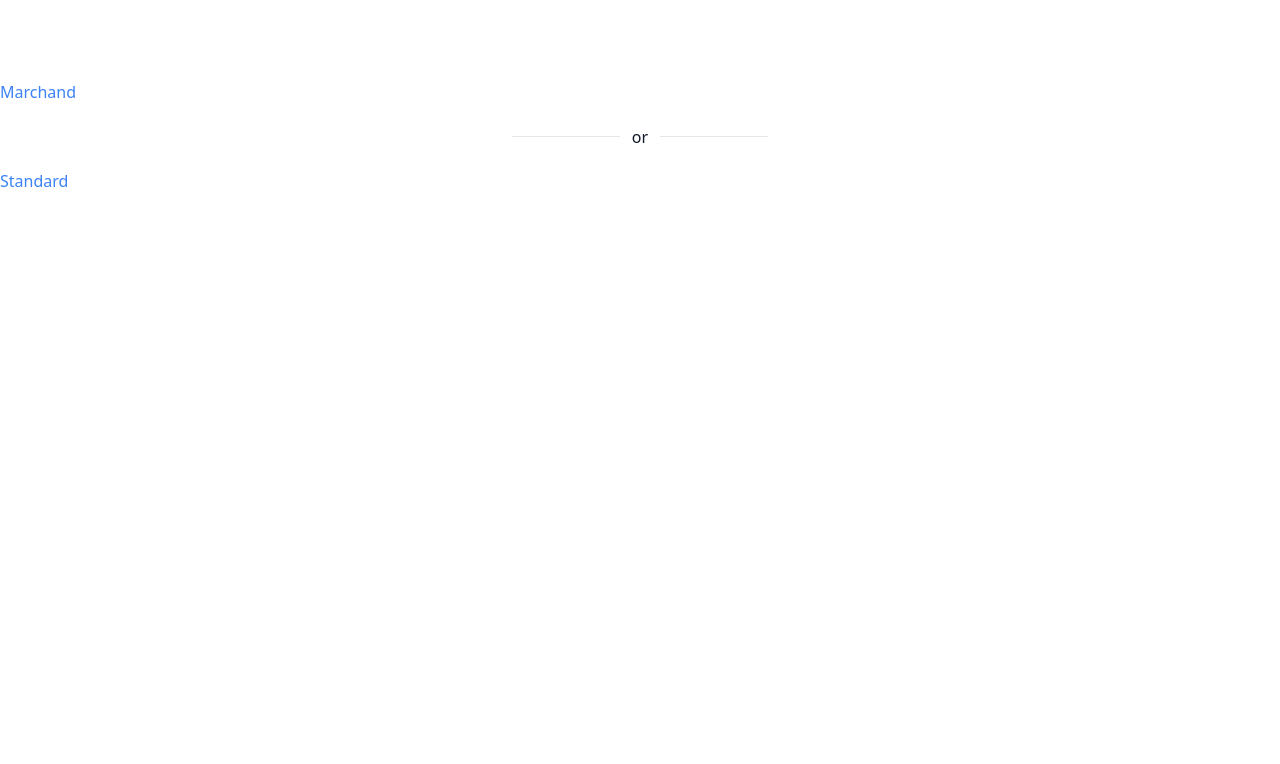
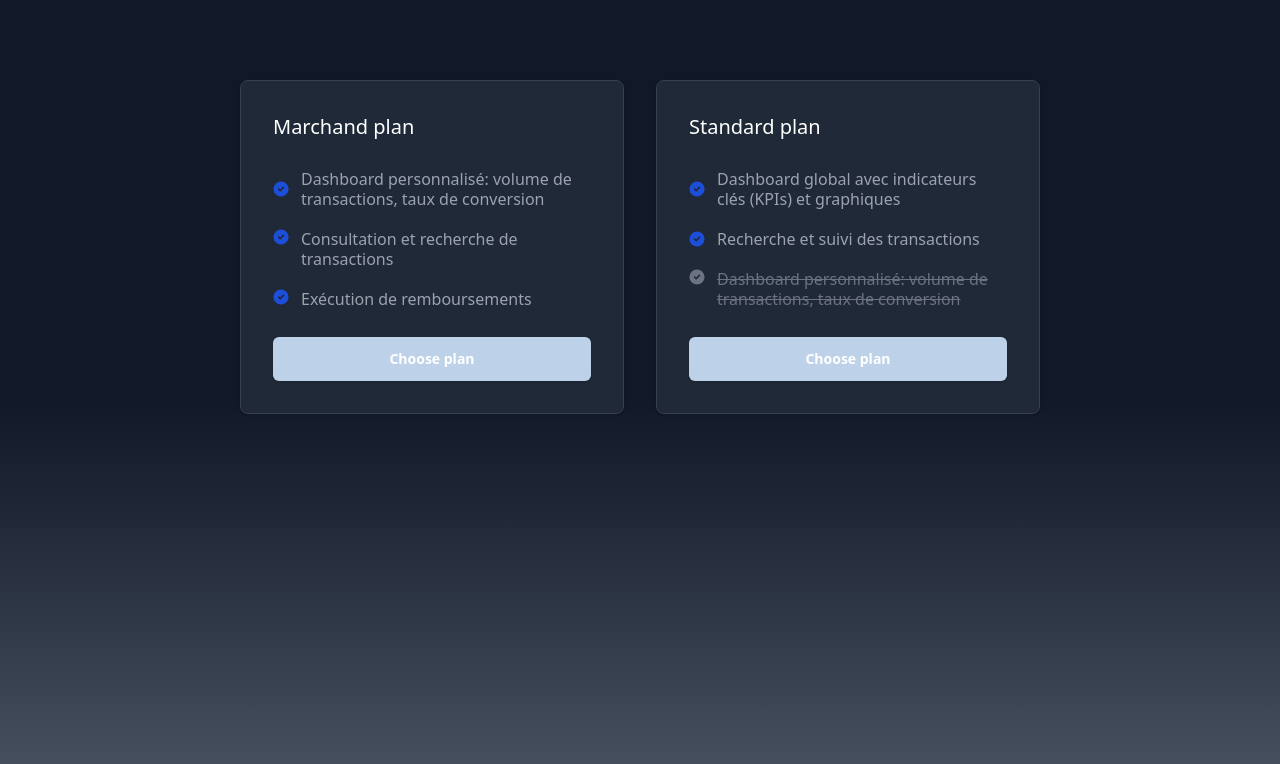
Before and after one commit to Ghost-15/stripe-frontend, a Vue app: page /abonnement in a window 1280 px wide. Shown: the top 764 px of the page. Built offline with nearby package versions, Linux system fonts and the light colour scheme.

Commit message:
Bien joue negro

```diff
--- a/src/views/AbonnementView.vue
+++ b/src/views/AbonnementView.vue
@@ -2,73 +2,76 @@
 </script>
 
 <template>
-  <div class="flex-1 mt-20">
-    <router-link to="/marchandRegister" class="text-blue-500 hover:underline">
-      Marchand
+<div class="flex-1 grid grid-flow-col justify-items-center bg-gradient-to-t from-gray-600 to-gray-900 to-50%">
+  <div class="mt-20 grid grid-cols-2 gap-8">
+    <div>
+    <router-link to="/marchandRegister">
+      <div class="w-full max-w-sm p-4 border border-gray-200 rounded-lg shadow-sm sm:p-8 bg-gray-800 border-gray-700">
+        <h5 class="mb-4 text-xl font-medium text-white ">Marchand plan</h5>
+        <ul role="list" class="space-y-5 my-7">
+          <li class="flex items-center">
+            <svg class="shrink-0 w-4 h-4 text-blue-700 dark:text-blue-500" aria-hidden="true" xmlns="http://www.w3.org/2000/svg" fill="currentColor" viewBox="0 0 20 20">
+              <path d="M10 .5a9.5 9.5 0 1 0 9.5 9.5A9.51 9.51 0 0 0 10 .5Zm3.707 8.207-4 4a1 1 0 0 1-1.414 0l-2-2a1 1 0 0 1 1.414-1.414L9 10.586l3.293-3.293a1 1 0 0 1 1.414 1.414Z"/>
+            </svg>
+            <span class="text-base font-normal leading-tight text-gray-400 ms-3">Dashboard personnalisé: volume de transactions, taux de conversion</span>
+          </li>
+          <li class="flex">
+            <svg class="shrink-0 w-4 h-4 text-blue-700 dark:text-blue-500" aria-hidden="true" xmlns="http://www.w3.org/2000/svg" fill="currentColor" viewBox="0 0 20 20">
+              <path d="M10 .5a9.5 9.5 0 1 0 9.5 9.5A9.51 9.51 0 0 0 10 .5Zm3.707 8.207-4 4a1 1 0 0 1-1.414 0l-2-2a1 1 0 0 1 1.414-1.414L9 10.586l3.293-3.293a1 1 0 0 1 1.414 1.414Z"/>
+            </svg>
+            <span class="text-base font-normal leading-tight text-gray-400 ms-3">Consultation et recherche de transactions</span>
+          </li>
+          <li class="flex">
+            <svg class="shrink-0 w-4 h-4 text-blue-700 dark:text-blue-500" aria-hidden="true" xmlns="http://www.w3.org/2000/svg" fill="currentColor" viewBox="0 0 20 20">
+              <path d="M10 .5a9.5 9.5 0 1 0 9.5 9.5A9.51 9.51 0 0 0 10 .5Zm3.707 8.207-4 4a1 1 0 0 1-1.414 0l-2-2a1 1 0 0 1 1.414-1.414L9 10.586l3.293-3.293a1 1 0 0 1 1.414 1.414Z"/>
+            </svg>
+            <span class="text-base font-normal leading-tight text-gray-400 ms-3">Exécution de remboursements</span>
+          </li>
+        </ul>
+
+        <button type="submit" class="flex w-full justify-center rounded-md  bg-[#bdd2e9] text-[#14191f] px-5 py-2.5 text-sm font-semibold leading-6 text-white shadow-sm hover:bg-slate-500 focus-visible:outline focus-visible:outline-2 focus-visible:outline-offset-2 focus-visible:outline-indigo-600">
+          Choose plan
+        </button>
+      </div>
     </router-link>
-    <div class="inline-flex items-center justify-center w-full">
-      <hr class="w-64 h-px my-8 bg-gray-200 border-0 dark:bg-gray-700">
-      <span class="absolute px-3 font-medium text-gray-900 -translate-x-1/2 bg-white left-1/2 dark:text-white dark:bg-gray-900">or</span>
     </div>
-    <router-link to="/standardRegister" class="text-blue-500 hover:underline">
-      Standard
+
+    <div>
+    <router-link to="/standardRegister">
+      <div class="w-full max-w-sm p-4 border border-gray-200 rounded-lg shadow-sm sm:p-8 bg-gray-800 border-gray-700">
+        <h5 class="mb-4 text-xl font-medium text-white">Standard plan</h5>
+        <ul role="list" class="space-y-5 my-7">
+          <li class="flex items-center">
+            <svg class="shrink-0 w-4 h-4 text-blue-700 dark:text-blue-500" aria-hidden="true" xmlns="http://www.w3.org/2000/svg" fill="currentColor" viewBox="0 0 20 20">
+              <path d="M10 .5a9.5 9.5 0 1 0 9.5 9.5A9.51 9.51 0 0 0 10 .5Zm3.707 8.207-4 4a1 1 0 0 1-1.414 0l-2-2a1 1 0 0 1 1.414-1.414L9 10.586l3.293-3.293a1 1 0 0 1 1.414 1.414Z"/>
+            </svg>
+            <span class="text-base font-normal leading-tight text-gray-400 ms-3">Dashboard global avec indicateurs clés (KPIs) et graphiques</span>
+          </li>
+
+          <li class="flex items-center">
+            <svg class="shrink-0 w-4 h-4 text-blue-700 dark:text-blue-500" aria-hidden="true" xmlns="http://www.w3.org/2000/svg" fill="currentColor" viewBox="0 0 20 20">
+              <path d="M10 .5a9.5 9.5 0 1 0 9.5 9.5A9.51 9.51 0 0 0 10 .5Zm3.707 8.207-4 4a1 1 0 0 1-1.414 0l-2-2a1 1 0 0 1 1.414-1.414L9 10.586l3.293-3.293a1 1 0 0 1 1.414 1.414Z"/>
+            </svg>
+            <span class="text-base font-normal leading-tight text-gray-400 ms-3">Recherche et suivi des transactions</span>
+          </li>
+
+          <li class="flex line-through decoration-gray-500">
+            <svg class="shrink-0 w-4 h-4 text-gray-500" aria-hidden="true" xmlns="http://www.w3.org/2000/svg" fill="currentColor" viewBox="0 0 20 20">
+              <path d="M10 .5a9.5 9.5 0 1 0 9.5 9.5A9.51 9.51 0 0 0 10 .5Zm3.707 8.207-4 4a1 1 0 0 1-1.414 0l-2-2a1 1 0 0 1 1.414-1.414L9 10.586l3.293-3.293a1 1 0 0 1 1.414 1.414Z"/>
+            </svg>
+            <span class="text-base font-normal leading-tight text-gray-500 ms-3">Dashboard personnalisé: volume de transactions, taux de conversion</span>
+          </li>
+
+        </ul>
+
+        <button type="submit"
+                class="flex w-full justify-center rounded-md  bg-[#bdd2e9] text-[#14191f] px-5 py-2.5 text-sm font-semibold leading-6 text-white shadow-sm hover:bg-slate-500 focus-visible:outline focus-visible:outline-2 focus-visible:outline-offset-2 focus-visible:outline-indigo-600">
+          Choose plan
+        </button>
+      </div>
     </router-link>
-
-
-
-<!--    <div class="w-full max-w-sm p-4 bg-white border border-gray-200 rounded-lg shadow-sm sm:p-8 dark:bg-gray-800 dark:border-gray-700">-->
-<!--      <h5 class="mb-4 text-xl font-medium text-gray-500 dark:text-gray-400">Standard plan</h5>-->
-<!--      <div class="flex items-baseline text-gray-900 dark:text-white">-->
-<!--        <span class="text-3xl font-semibold">$</span>-->
-<!--        <span class="text-5xl font-extrabold tracking-tight">49</span>-->
-<!--        <span class="ms-1 text-xl font-normal text-gray-500 dark:text-gray-400">/month</span>-->
-<!--      </div>-->
-<!--      <ul role="list" class="space-y-5 my-7">-->
-<!--        <li class="flex items-center">-->
-<!--          <svg class="shrink-0 w-4 h-4 text-blue-700 dark:text-blue-500" aria-hidden="true" xmlns="http://www.w3.org/2000/svg" fill="currentColor" viewBox="0 0 20 20">-->
-<!--            <path d="M10 .5a9.5 9.5 0 1 0 9.5 9.5A9.51 9.51 0 0 0 10 .5Zm3.707 8.207-4 4a1 1 0 0 1-1.414 0l-2-2a1 1 0 0 1 1.414-1.414L9 10.586l3.293-3.293a1 1 0 0 1 1.414 1.414Z"/>-->
-<!--          </svg>-->
-<!--          <span class="text-base font-normal leading-tight text-gray-500 dark:text-gray-400 ms-3">2 team members</span>-->
-<!--        </li>-->
-<!--        <li class="flex">-->
-<!--          <svg class="shrink-0 w-4 h-4 text-blue-700 dark:text-blue-500" aria-hidden="true" xmlns="http://www.w3.org/2000/svg" fill="currentColor" viewBox="0 0 20 20">-->
-<!--            <path d="M10 .5a9.5 9.5 0 1 0 9.5 9.5A9.51 9.51 0 0 0 10 .5Zm3.707 8.207-4 4a1 1 0 0 1-1.414 0l-2-2a1 1 0 0 1 1.414-1.414L9 10.586l3.293-3.293a1 1 0 0 1 1.414 1.414Z"/>-->
-<!--          </svg>-->
-<!--          <span class="text-base font-normal leading-tight text-gray-500 dark:text-gray-400 ms-3">20GB Cloud storage</span>-->
-<!--        </li>-->
-<!--        <li class="flex">-->
-<!--          <svg class="shrink-0 w-4 h-4 text-blue-700 dark:text-blue-500" aria-hidden="true" xmlns="http://www.w3.org/2000/svg" fill="currentColor" viewBox="0 0 20 20">-->
-<!--            <path d="M10 .5a9.5 9.5 0 1 0 9.5 9.5A9.51 9.51 0 0 0 10 .5Zm3.707 8.207-4 4a1 1 0 0 1-1.414 0l-2-2a1 1 0 0 1 1.414-1.414L9 10.586l3.293-3.293a1 1 0 0 1 1.414 1.414Z"/>-->
-<!--          </svg>-->
-<!--          <span class="text-base font-normal leading-tight text-gray-500 dark:text-gray-400 ms-3">Integration help</span>-->
-<!--        </li>-->
-<!--        <li class="flex line-through decoration-gray-500">-->
-<!--          <svg class="shrink-0 w-4 h-4 text-gray-400 dark:text-gray-500" aria-hidden="true" xmlns="http://www.w3.org/2000/svg" fill="currentColor" viewBox="0 0 20 20">-->
-<!--            <path d="M10 .5a9.5 9.5 0 1 0 9.5 9.5A9.51 9.51 0 0 0 10 .5Zm3.707 8.207-4 4a1 1 0 0 1-1.414 0l-2-2a1 1 0 0 1 1.414-1.414L9 10.586l3.293-3.293a1 1 0 0 1 1.414 1.414Z"/>-->
-<!--          </svg>-->
-<!--          <span class="text-base font-normal leading-tight text-gray-500 ms-3">Sketch Files</span>-->
-<!--        </li>-->
-<!--        <li class="flex line-through decoration-gray-500">-->
-<!--          <svg class="shrink-0 w-4 h-4 text-gray-400 dark:text-gray-500" aria-hidden="true" xmlns="http://www.w3.org/2000/svg" fill="currentColor" viewBox="0 0 20 20">-->
-<!--            <path d="M10 .5a9.5 9.5 0 1 0 9.5 9.5A9.51 9.51 0 0 0 10 .5Zm3.707 8.207-4 4a1 1 0 0 1-1.414 0l-2-2a1 1 0 0 1 1.414-1.414L9 10.586l3.293-3.293a1 1 0 0 1 1.414 1.414Z"/>-->
-<!--          </svg>-->
-<!--          <span class="text-base font-normal leading-tight text-gray-500 ms-3">API Access</span>-->
-<!--        </li>-->
-<!--        <li class="flex line-through decoration-gray-500">-->
-<!--          <svg class="shrink-0 w-4 h-4 text-gray-400 dark:text-gray-500" aria-hidden="true" xmlns="http://www.w3.org/2000/svg" fill="currentColor" viewBox="0 0 20 20">-->
-<!--            <path d="M10 .5a9.5 9.5 0 1 0 9.5 9.5A9.51 9.51 0 0 0 10 .5Zm3.707 8.207-4 4a1 1 0 0 1-1.414 0l-2-2a1 1 0 0 1 1.414-1.414L9 10.586l3.293-3.293a1 1 0 0 1 1.414 1.414Z"/>-->
-<!--          </svg>-->
-<!--          <span class="text-base font-normal leading-tight text-gray-500 ms-3">Complete documentation</span>-->
-<!--        </li>-->
-<!--        <li class="flex line-through decoration-gray-500">-->
-<!--          <svg class="shrink-0 w-4 h-4 text-gray-400 dark:text-gray-500" aria-hidden="true" xmlns="http://www.w3.org/2000/svg" fill="currentColor" viewBox="0 0 20 20">-->
-<!--            <path d="M10 .5a9.5 9.5 0 1 0 9.5 9.5A9.51 9.51 0 0 0 10 .5Zm3.707 8.207-4 4a1 1 0 0 1-1.414 0l-2-2a1 1 0 0 1 1.414-1.414L9 10.586l3.293-3.293a1 1 0 0 1 1.414 1.414Z"/>-->
-<!--          </svg>-->
-<!--          <span class="text-base font-normal leading-tight text-gray-500 ms-3">24×7 phone & email support</span>-->
-<!--        </li>-->
-<!--      </ul>-->
-<!--      <button type="button" class="text-white bg-blue-700 hover:bg-blue-800 focus:ring-4 focus:outline-none focus:ring-blue-200 dark:bg-blue-600 dark:hover:bg-blue-700 dark:focus:ring-blue-900 font-medium rounded-lg text-sm px-5 py-2.5 inline-flex justify-center w-full text-center">Choose plan</button>-->
-<!--    </div>-->
+    </div>
 
   </div>
+</div>
 </template>
--- a/src/views/LogInView.vue
+++ b/src/views/LogInView.vue
@@ -53,7 +53,7 @@ const handleSubmit = async () => {
 
       <div class="mt-20 w-full max-w-sm p-4 border border-gray-700 rounded-lg shadow-sm sm:p-6 md:p-8 bg-gray-800">
       <form class="space-y-6" @submit.prevent="handleSubmit">
-            <h5 class="text-xl font-medium text-white">Sign in to our platform</h5>
+            <h5 class="text-xl font-medium text-white">Log in to our platform</h5>
             <div>
               <label for="email" class="block mb-2 text-sm font-medium text-white">Email</label>
               <input
```
Also changed, not shown: src/views/MarchandRegisterView.vue (+21 -23 lines), src/views/StandardRegisterView.vue (+14 -16 lines), src/views/StartView.vue (+18 -16 lines).
